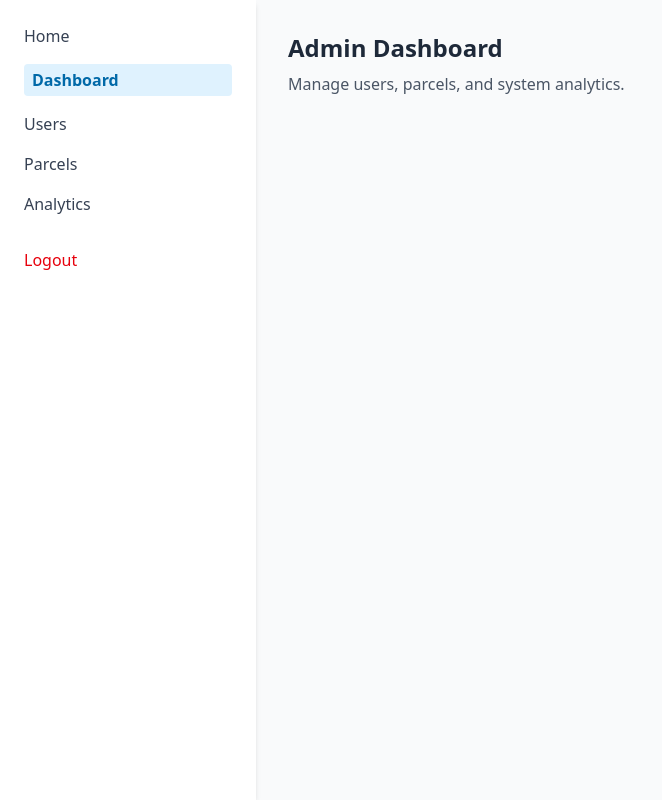
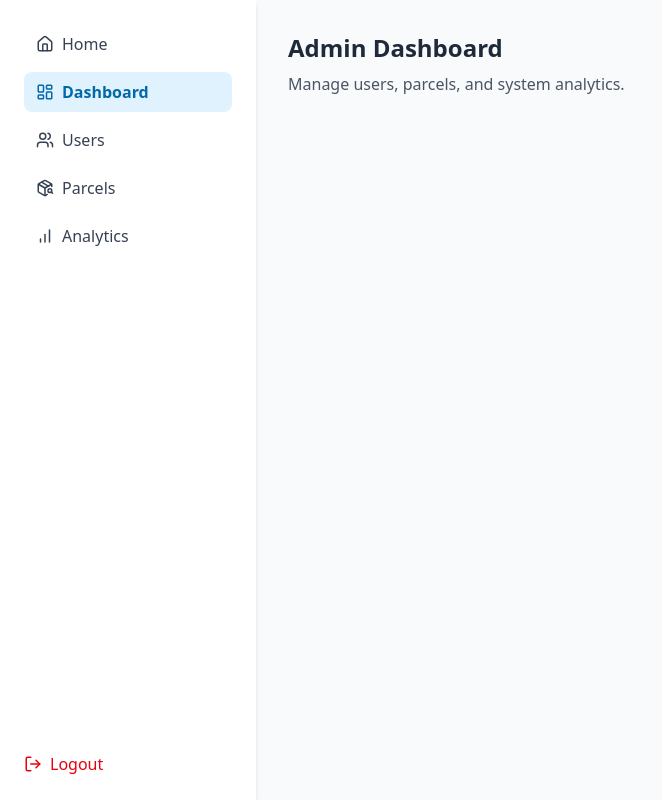
Before and after one commit to Marg0n/CourierAndParcelManagementSystem, a React (Vite) app in the folder frontend/: page /dashboard/admin in a window 1280 px wide. Shown: the whole page, without its empty margins (0-662 px from the left). Built offline with nearby package versions, Linux system fonts and the light colour scheme; sample sign-in values are in the browser's storage.

Commit message:
Modify: Modified Sidebar wit icon and styles.

```diff
--- a/frontend/src/components/layouts/Sidebar.tsx
+++ b/frontend/src/components/layouts/Sidebar.tsx
@@ -1,5 +1,17 @@
 import { logout } from "@/utils/logout";
 import { NavLink, useNavigate } from "react-router-dom"
+import {
+  LayoutDashboard,
+  Users,
+  PackageSearch,
+  BarChart,
+  LogOut,
+  Home,
+  PlusCircle,
+  History,
+  Truck,
+  Download,
+} from "lucide-react";
 
 interface SidebarProps {
   role: "Admin" | "Customer" | "Delivery Agent"
@@ -20,41 +32,49 @@ export const Sidebar = ({ role }: SidebarProps) => {
   const rolePath = roleToPath[role];
 
   const commonLinks = [
-    { to: "/", label: "Home" },
-    { to: `/dashboard/${rolePath}`, label: "Dashboard" },
+    { to: "/", label: "Home", icon: <Home size={18} /> },
+    {
+      to: `/dashboard/${rolePath}`,
+      label: "Dashboard",
+      icon: <LayoutDashboard size={18} />,
+      exact: true, //? we'll use this for 'end'
+    },
     // { to: "/login", label: "Logout" },
   ]
 
   const roleLinks = {
     Admin: [
-      { to: `/dashboard/${rolePath}/users`, label: "Users" },
-      { to: `/dashboard/${rolePath}/parcels`, label: "Parcels" },
-      { to: `/dashboard/${rolePath}/metrics`, label: "Analytics" },
+      { to: `/dashboard/${rolePath}/users`, label: "Users", icon: <Users size={18} /> },
+      { to: `/dashboard/${rolePath}/parcels`, label: "Parcels", icon: <PackageSearch size={18}/> },
+      { to: `/dashboard/${rolePath}/metrics`, label: "Analytics", icon: <BarChart size={18} /> },
     ],
     Customer: [
-      { to: `/dashboard/${rolePath}/book`, label: "Book Parcel" },
-      { to: `/dashboard/${rolePath}/history`, label: "My Bookings" },
+      { to: `/dashboard/${rolePath}/book`, label: "Book Parcel", icon: <PlusCircle size={18} /> },
+      { to: `/dashboard/${rolePath}/history`, label: "My Bookings", icon: <History size={18} /> },
     ],
     "Delivery Agent": [
-      { to: `/dashboard/${rolePath}/assigned`, label: "Assigned Parcels" },
-      { to: `/dashboard/${rolePath}/export`, label: "Export Data" },
+      { to: `/dashboard/${rolePath}/assigned`, label: "Assigned Parcels", icon: <Truck size={18} />  },
+      { to: `/dashboard/${rolePath}/export`, label: "Export Data", icon: <Download size={18} /> },
     ],
   }
 
   return (
-    <aside className="w-64 bg-white shadow-md h-screen p-6">
-      <nav className="flex flex-col gap-4">
+    <aside className="w-64 bg-white shadow-md h-screen p-6 flex flex-col justify-between">
+      <nav className="flex flex-col gap-2">
         {[...commonLinks, ...roleLinks[role]].map((link) => (
           <NavLink
             key={link.to}
             to={link.to}
-            end={link.to === `/dashboard/${rolePath}`} //? Only apply 'end' on the Dashboard link
+            end={link.exact || false} // only for Dashboard link
             className={({ isActive }) =>
-              isActive
-                ? "bg-sky-100 text-sky-700 rounded px-2 py-1 font-semibold"  //? Active style
-                : "text-gray-700 hover:text-sky-600 font-medium"  //? Inactive style
+              `flex items-center gap-2 px-3 py-2 rounded-md transition-colors ${
+                isActive
+                  ? "bg-sky-100 text-sky-700 font-semibold"
+                  : "text-gray-700 hover:bg-gray-100 hover:text-sky-600"
+              }`
             }
           >
+            {link.icon}
             {link.label}
           </NavLink>
         ))}
@@ -62,8 +82,9 @@ export const Sidebar = ({ role }: SidebarProps) => {
 
       <button
         onClick={() => logout(navigate)}
-        className="mt-8 text-red-600 hover:text-red-800 font-medium text-left"
+        className="flex items-center gap-2 mt-8 text-red-600 hover:text-red-800 font-medium"
       >
+        <LogOut size={18} />
         Logout
       </button>
     </aside>
```
